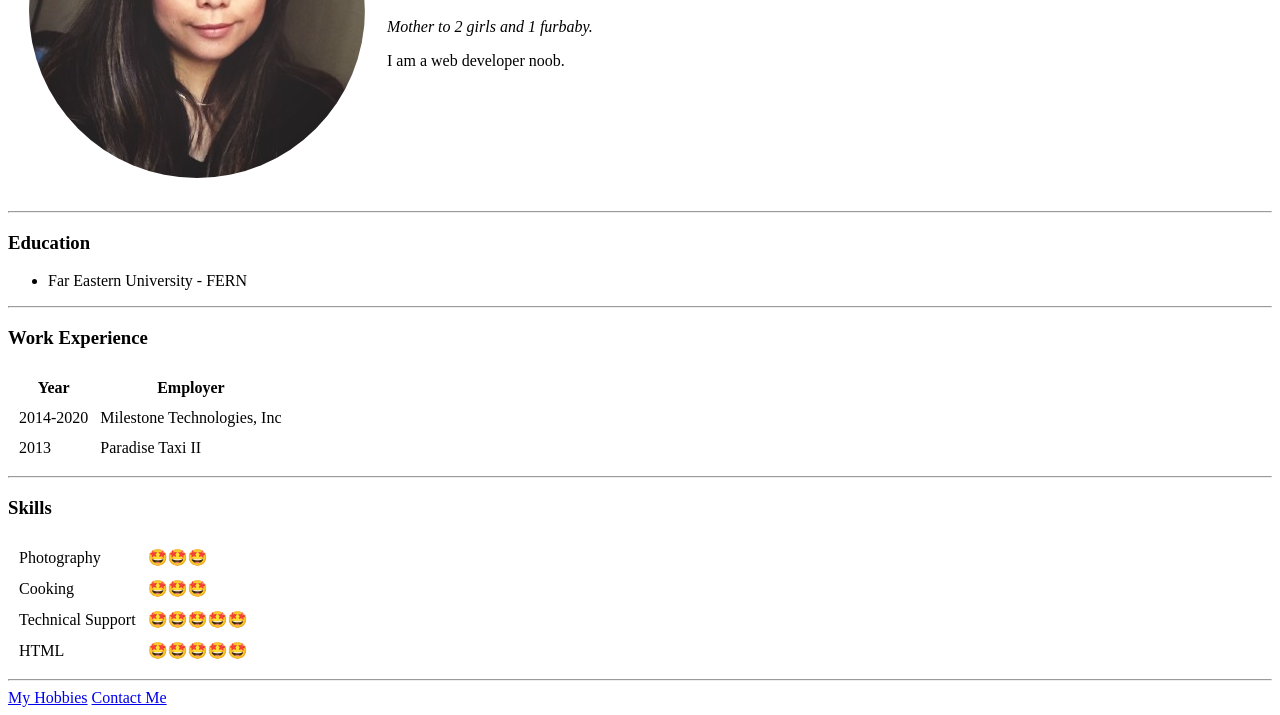
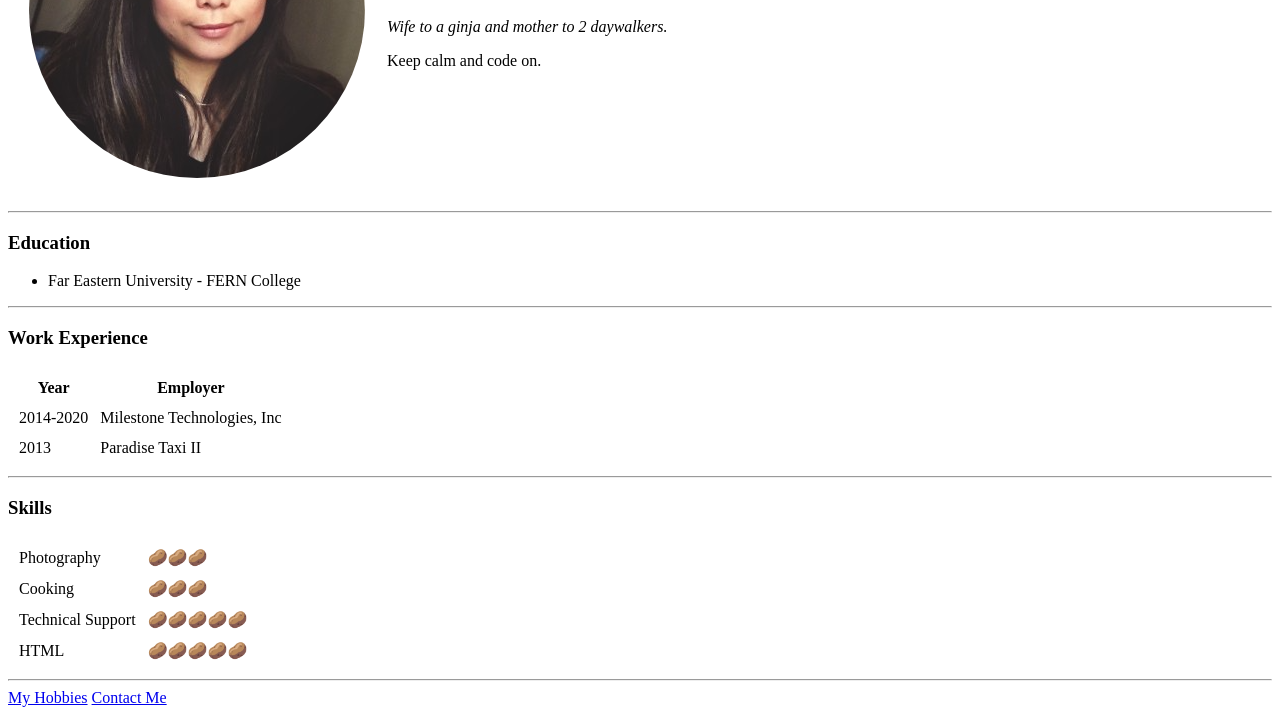
Before and after one commit to lynchannn/cv, a plain HTML site: page index.html in a window 1280 px wide. Shown: the part 187-902 px from the top of the page. Drawn offline with Linux system fonts and the light colour scheme.

Commit message:
Update index.html
Updated description and skills icons

```diff
--- a/index.html
+++ b/index.html
@@ -10,13 +10,13 @@
   <table cellspacing="20">
     <td><img src="images/lyn circle.png" alt="Lyn's profile photo"></td>
     <td><h1>Lyn Michaels</h1>
-    <p><em>Mother to 2 girls and 1 furbaby.</em></p>
-    <p>I am a web developer noob. </p></td>
+    <p><em>Wife to a ginja and mother to 2 daywalkers.</em></p>
+    <p>Keep calm and code on. </p></td>
   </table>
   <hr>
   <h3>Education</h3>
   <ul>
-    <li>Far Eastern University - FERN</li>
+    <li>Far Eastern University - FERN College</li>
   </ul>
   <hr>
   <h3>Work Experience</h3>
@@ -43,19 +43,19 @@
   <table cellspacing="10">
     <tr>
     <td>Photography</td>
-    <td>🤩🤩🤩</td>
+    <td>🥔🥔🥔</td>
     </tr>
     <tr>
       <td>Cooking</td>
-      <td>🤩🤩🤩</td>
+      <td>🥔🥔🥔</td>
     </tr>
     <tr>
       <td>Technical Support</td>
-      <td>🤩🤩🤩🤩🤩</td>
+      <td>🥔🥔🥔🥔🥔</td>
     </tr>
     <tr>
       <td>HTML</td>
-      <td>🤩🤩🤩🤩🤩</td>
+      <td>🥔🥔🥔🥔🥔</td>
     </tr>
   </table>
   <hr>
```
